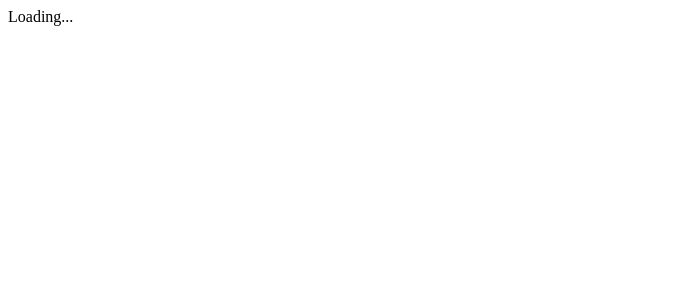
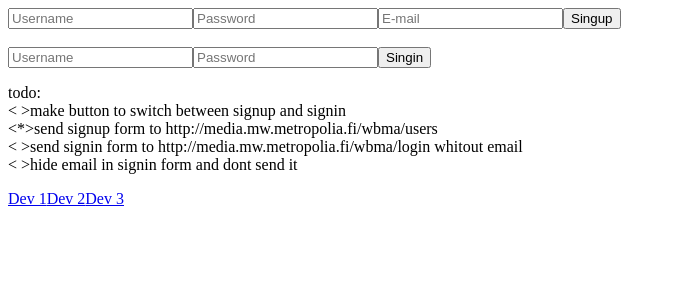
Before and after one commit to tundet/dao-of-code, an Angular app: page /dev3 in a window 1280 px wide. Shown: the top 300 px of the page, without its empty margins (0-676 px from the left). Built offline with nearby package versions, Linux system fonts and the light colour scheme.

Commit message:
Singup httpapiservice - working maybe? observables...

```diff
--- a/package.json
+++ b/package.json
@@ -24,7 +24,7 @@
     "core-js": "^2.4.1",
     "rxjs": "^5.0.1",
     "ts-helpers": "^1.1.1",
-    "zone.js": "^0.7.2"
+    "zone.js": "^0.7.4"
   },
   "devDependencies": {
     "@angular/compiler-cli": "^2.3.1",
--- a/src/app/app.module.ts
+++ b/src/app/app.module.ts
@@ -10,6 +10,7 @@
 import { Dev3Component } from './dev3/dev3.component';
 import {RouterModule, Routes} from "@angular/router";
 import { HomepageComponent } from './homepage/homepage.component';
+import {HttpapiService} from "./httpapi.service";
 
 const appRoutes: Routes = [
   { path: '', component: HomepageComponent },
@@ -34,7 +35,7 @@
     HttpModule,
     RouterModule.forRoot(appRoutes)
   ],
-  providers: [],
+  providers: [ HttpapiService ],
   bootstrap: [AppComponent]
 })
 export class AppModule { }
--- a/src/app/dev3/dev3.component.html
+++ b/src/app/dev3/dev3.component.html
@@ -22,16 +22,19 @@
     placeholder="E-mail"
   >
   <button type="submit">Singup</button>
-</form></br>
+</form><br>
 <form (ngSubmit)="onSignin()">
   <input type="text" name="username" placeholder="Username">
   <input type="password" name="password" placeholder="Password">
   <button type="submit">Singin</button>
 </form>
 
-// todo:
-// make button to switch between signup and signin
-
-// send signup form to http://media.mw.metropolia.fi/wbma/users
-// send signin form to http://media.mw.metropolia.fi/wbma/login whitout email
-// hide email in signin form and dont send it
+<div>
+  <p>
+    todo: <br>
+    < >make button to switch between signup and signin<br>
+    <*>send signup form to http://media.mw.metropolia.fi/wbma/users<br>
+    < >send signin form to http://media.mw.metropolia.fi/wbma/login whitout email<br>
+    < >hide email in signin form and dont send it
+  </p>
+</div>
--- a/src/app/dev3/dev3.component.ts
+++ b/src/app/dev3/dev3.component.ts
@@ -1,5 +1,6 @@
 import { Component, OnInit } from '@angular/core';
 import {HttpapiService} from "../httpapi.service";
+import {Response} from "@angular/http";
 
 @Component({
   selector: 'app-dev3',
@@ -15,13 +16,14 @@
   };
 
   private onSignup() {
-    this.httpApi.post("users", this.newUser).do((res: any) => console.log(res));
+    console.log("Singup! start");
+    var response = this.httpApi.post("users", this.newUser);
+    console.log(response);
+    console.log("Singup! end");
   }
 
 
-  constructor(
-    private httpApi: HttpapiService
-  ) { }
+  constructor( private httpApi: HttpapiService ) { }
 
   ngOnInit() {
   }
--- a/src/app/httpapi.service.ts
+++ b/src/app/httpapi.service.ts
@@ -1,5 +1,5 @@
 import { Injectable } from '@angular/core';
-import { Headers, Http, Response } from '@angular/http';
+import {Headers, Http, Response} from '@angular/http';
 import { Observable } from 'rxjs/Observable';
 import 'rxjs/Rx';
 import 'rxjs/add/observable/throw';
@@ -38,7 +38,7 @@
       .map(this.getJson)
   }
 
-  post(path: string, body): Observable<any> {
+  post(path: string, body) {
     return this.http.post(
       `${this.api_url}${path}`,
       JSON.stringify(body),
@@ -46,7 +46,7 @@
     )
       .map(this.checkForError)
       .catch(err => Observable.throw(err))
-      .map(this.getJson)
+      .map((res:Response) => res.json())
   }
 
   delete(path: string): Observable<any> {
--- a/src/index.html
+++ b/src/index.html
@@ -2,7 +2,7 @@
 <html>
 <head>
   <meta charset="utf-8">
-  <title>DaoOfCode</title>
+  <title>Dao Of Code</title>
   <base href="/">
 
   <meta name="viewport" content="width=device-width, initial-scale=1">
```
